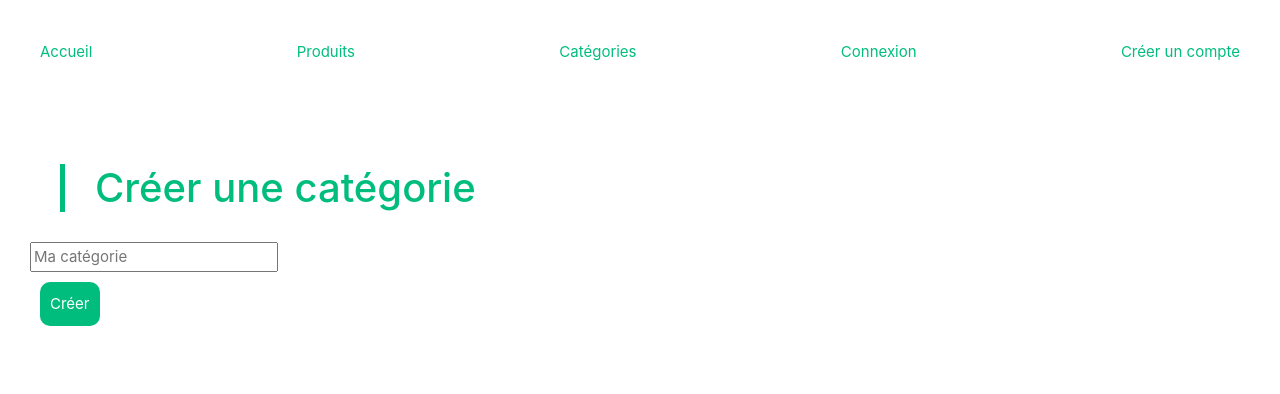
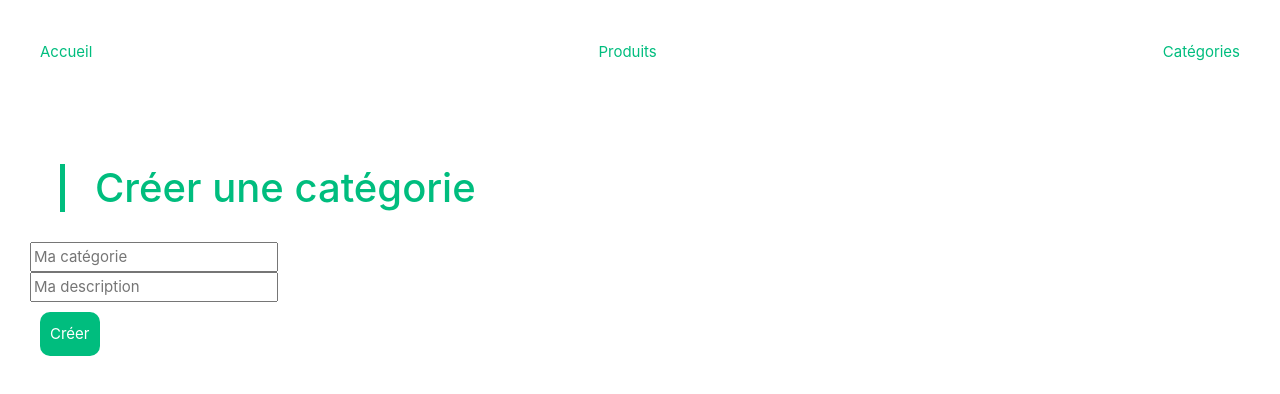
Before and after one commit to Smophmie/vue-gestion-stocks, a Vue app: page /categories/create in a window 1280 px wide. Shown: the top 394 px of the page. Built offline with nearby package versions, Linux system fonts and the light colour scheme.

Commit message:
Create category fonctionnel

```diff
--- a/src/App.vue
+++ b/src/App.vue
@@ -7,8 +7,8 @@
       <RouterLink to="/">Accueil</RouterLink>
       <RouterLink to="/products">Produits</RouterLink>
       <RouterLink to="/categories">Catégories</RouterLink>
-      <RouterLink to="/login">Connexion</RouterLink>
-      <RouterLink to="/register">Créer un compte</RouterLink>
+      <!-- <RouterLink to="/login">Connexion</RouterLink>
+      <RouterLink to="/register">Créer un compte</RouterLink>  -->
     </nav>
   </header>
 
--- a/src/components/CreateCategory.vue
+++ b/src/components/CreateCategory.vue
@@ -4,11 +4,19 @@ import { ref, onMounted, reactive } from 'vue'
 import axios from 'axios'
 import { useRouter } from 'vue-router';
 
+const router = useRouter()
+
+const form = reactive({
+  title: "",
+  description: ""
+})
 
 const createCategory = async () => {
   try {
-
+    await axios.post('http://127.0.0.1:8000/api/v1/categories/', form)
+    await router.push({name:"showcategories"})
   } catch (error) {
+    errorMessage.value = error.message
   }
 }
 </script>
@@ -18,9 +26,13 @@ const createCategory = async () => {
     <h1 class="green">Créer une catégorie</h1>
   </div>
 
-  <form>
+  <form @submit.prevent="createCategory()">
     <div>
-      <input type="text" name="title" id="category_title" placeholder="Ma catégorie">
+      <input type="text" id="title" v-model="form.title" placeholder="Ma catégorie">
+    </div>
+    <div>
+      <input type="text" id="description" v-model="form.description" placeholder="Ma description">
+
     </div>
     <div>
       <button type="submit" class="confirm_button">Créer</button>
--- a/src/components/ShowCategory.vue
+++ b/src/components/ShowCategory.vue
@@ -28,11 +28,9 @@ const deleteCategory = async(id) => {
 </script>
 
 <template>
-  <div>
-    <h1 class="green">Ma catégorie</h1>
-  </div>
   <div v-if="responseData">
-        <p>{{ responseData.title }}</p>
+        <h1 class="green">{{ responseData.title }}</h1>
+        <p>{{ responseData.description }}</p>
         <button @click="deleteCategory(responseData.id)" class="deleteButton">Supprimer</button>
 
   </div>
--- a/src/router/index.js
+++ b/src/router/index.js
@@ -14,10 +14,10 @@ const router = createRouter({
   routes:[
     { path: '/', name:"welcome", component: Welcome },
     { path: '/products', name:"showproducts", component: ShowProducts },
-    { path: '/products/:id', component: ShowProduct },
+    { path: '/products/:id', name:"showproduct", component: ShowProduct },
     { path: '/categories', name:"showcategories", component: ShowCategories },
-    { path: '/categories/:id', component: ShowCategory },
-    { path: '/categories/create', component: CreateCategory }
+    { path: '/categories/:id', name:"showcategory", component: ShowCategory },
+    { path: '/categories/create', name:"createcategory", component: CreateCategory }
 
   ],
 })
```
